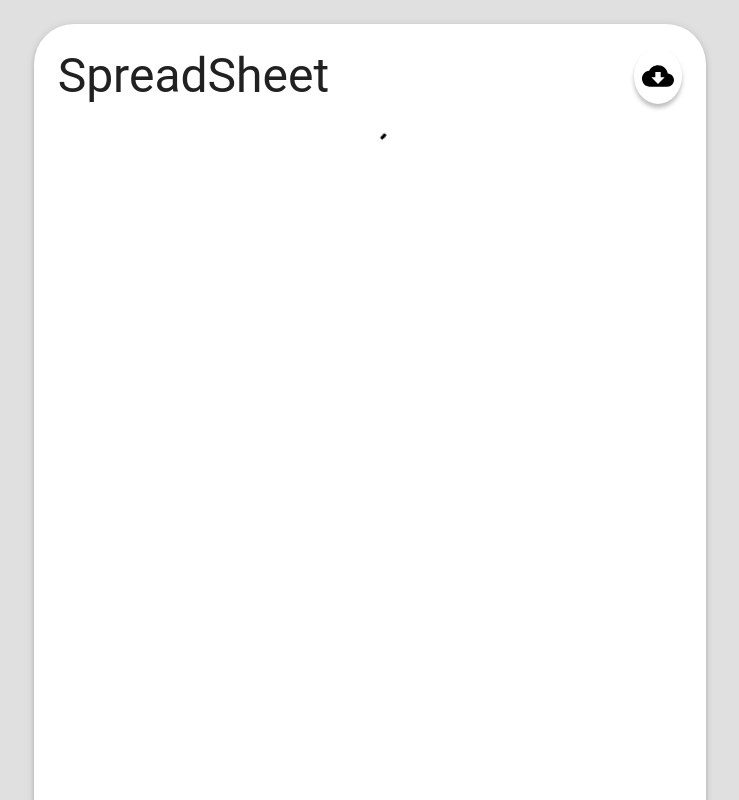
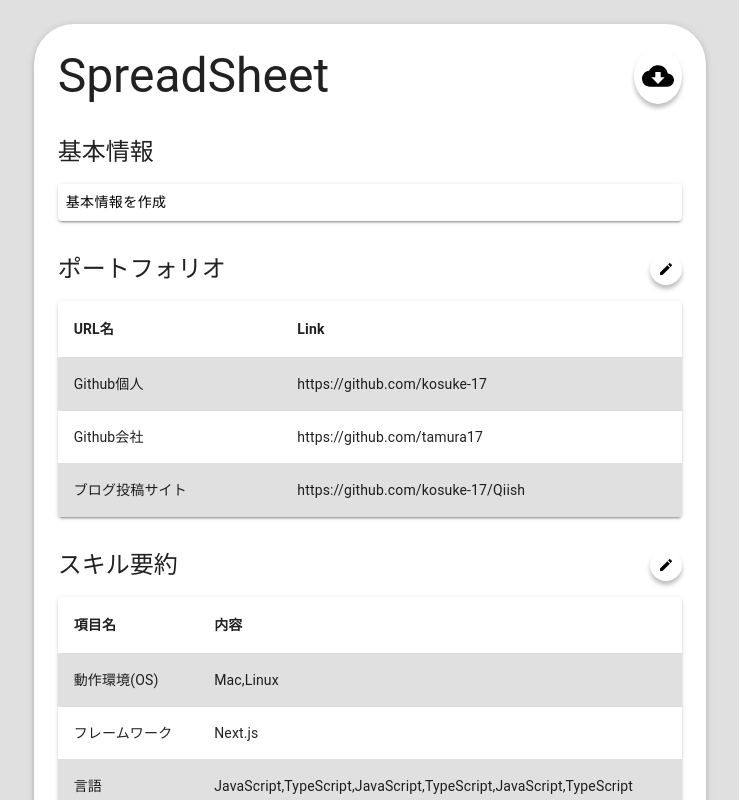
Before and after one commit to kosuke-17/techfolio, a Next.js app in the folder client/: page /spread-sheet in a window 1280 px wide. Shown: the top 800 px of the page, without its empty margins (217-956 px from the left). Built offline with nearby package versions, Linux system fonts and the light colour scheme; no server answers.

Commit message:
基本情報を作成する機能

```diff
--- a/client/src/components/presentations/TableHeader/index.tsx
+++ b/client/src/components/presentations/TableHeader/index.tsx
@@ -2,7 +2,7 @@ import EditIcon from '@mui/icons-material/Edit'
 import Box from '@mui/material/Box'
 import { styled } from '@mui/material/styles'
 import Typography from '@mui/material/Typography'
-import IconButton from '../atoms/IconButton'
+import IconButton from '@/components/presentations/atoms/IconButton'
 
 const StyledTableHeader = styled(Box)(({ theme }) => ({
   paddingTop: theme.spacing(2),
@@ -10,17 +10,23 @@ const StyledTableHeader = styled(Box)(({ theme }) => ({
   justifyContent: 'space-between',
 }))
 
-const TableHeader = (params: { title: string; onClick: () => void }) => {
-  const { title, onClick } = params
+const TableHeader = (params: {
+  title: string
+  hiddenIcon: boolean
+  onClick: () => void
+}) => {
+  const { title, hiddenIcon, onClick } = params
 
   return (
     <StyledTableHeader>
       <Typography variant='h5'>{title}</Typography>
-      <IconButton
-        icon={EditIcon}
-        onClick={onClick}
-        iconSx={{ color: 'common.black', fontSize: '16px' }}
-      />
+      {hiddenIcon ? null : (
+        <IconButton
+          icon={EditIcon}
+          onClick={onClick}
+          iconSx={{ color: 'common.black', fontSize: '16px' }}
+        />
+      )}
     </StyledTableHeader>
   )
 }
--- a/client/src/components/templates/SpreadSheet/hooks.ts
+++ b/client/src/components/templates/SpreadSheet/hooks.ts
@@ -8,6 +8,6 @@ export const useHooks = () => {
 
   return {
     download,
-    userInformationId: me?.userInformation.id,
+    userInformationId: me?.userInformation?.id,
   }
 }
--- a/client/src/components/templates/SpreadSheetEditForm/UserInfomationField/hooks.ts
+++ b/client/src/components/templates/SpreadSheetEditForm/UserInfomationField/hooks.ts
@@ -27,7 +27,7 @@ export type DefaultValues = z.infer<typeof schema>
 export const useHooks = () => {
   const router = useRouter()
   const { me } = useMe()
-  const id = me?.userInformation.id
+  const id = me?.userInformation?.id
   const { setSnackbarProps } = useSnackbar()
   const { userInformation } = useUserInformation({ id })
 
@@ -95,6 +95,7 @@ export const useHooks = () => {
   }
 
   return {
+    isNew: !id,
     isLoading: !userInformation,
     control,
     onSubmit: handleSubmit(!userInformation?.id ? create : update),
--- a/client/src/components/templates/SpreadSheetEditForm/UserInfomationField/index.tsx
+++ b/client/src/components/templates/SpreadSheetEditForm/UserInfomationField/index.tsx
@@ -12,9 +12,9 @@ import { useHooks } from './hooks'
 import { GENDER } from '@/constant/user-information'
 
 const UserInformationField = () => {
-  const { isLoading, control, onSubmit } = useHooks()
+  const { isNew, isLoading, control, onSubmit } = useHooks()
 
-  if (isLoading) return <LoadingCircular />
+  if (!isNew && isLoading) return <LoadingCircular />
 
   return (
     <form onSubmit={onSubmit}>
--- a/client/src/components/templates/UserInformation/hooks.ts
+++ b/client/src/components/templates/UserInformation/hooks.ts
@@ -6,10 +6,10 @@ import { GENDER } from '@/constant/user-information'
 import { useMemo } from 'react'
 import { getExpAmountLabel } from '@/lib/user-information'
 
-type Props = { id?: string; tabType: TabType }
+type Props = { id?: string }
 type RowType = { name: string; content: string }
 
-export const useHooks = ({ id, tabType }: Props) => {
+export const useHooks = ({ id }: Props) => {
   const router = useRouter()
   const { userInformation } = useUserInformation({ id })
 
@@ -39,7 +39,14 @@ export const useHooks = ({ id, tabType }: Props) => {
 
   const colums = [{ name: '項目名' }, { name: '内容' }]
 
-  const goToEdit = () => {
+  const goToInfoNewForm = (tabType: TabType) => {
+    router.push({
+      pathname: `/spread-sheet/new`,
+      query: { type: tabType },
+    })
+  }
+
+  const goToInfoEditForm = (tabType: TabType) => {
     router.push({
       pathname: `/spread-sheet/edit`,
       query: { type: tabType },
@@ -49,7 +56,8 @@ export const useHooks = ({ id, tabType }: Props) => {
   return {
     colums,
     rows,
-    goToEdit,
-    isLoading: !userInformation,
+    goToInfoEditForm,
+    goToInfoNewForm,
+    isLoading: id && !userInformation,
   }
 }
--- a/client/src/components/templates/UserInformation/index.tsx
+++ b/client/src/components/templates/UserInformation/index.tsx
@@ -1,3 +1,5 @@
+import Paper from '@mui/material/Paper'
+import Button from '@mui/material/Button'
 import TableContainer from '@/components/presentations/TableContainer'
 import TableHeader from '@/components/presentations/TableHeader'
 import LayoutTable from '@/components/presentations/LayoutTable'
@@ -8,15 +10,29 @@ import LoadingCircular from '@/components/presentations/atoms/LoadingCircular'
 
 type Props = { id?: string; tabType: TabType }
 
-const UserInformation = (props: Props) => {
-  const { colums, rows, goToEdit, isLoading } = useHooks(props)
+const UserInformation = ({ id, tabType }: Props) => {
+  const { colums, rows, goToInfoNewForm, goToInfoEditForm, isLoading } =
+    useHooks({ id })
+  const isNew = !id
 
   if (isLoading) return <LoadingCircular />
 
   return (
     <LayoutTable>
-      <TableHeader title='基本情報' onClick={goToEdit} />
-      <TableContainer colums={colums} rows={rows} />
+      <TableHeader
+        title='基本情報'
+        hiddenIcon={isNew}
+        onClick={() => goToInfoEditForm(tabType)}
+      />
+      {isNew ? (
+        <Paper elevation={2}>
+          <Button onClick={() => goToInfoNewForm(tabType)}>
+            基本情報を作成
+          </Button>
+        </Paper>
+      ) : (
+        <TableContainer colums={colums} rows={rows} />
+      )}
     </LayoutTable>
   )
 }
```
Also changed, not shown: client/src/pages/spread-sheet/new/index.tsx (added, +24 -0 lines).
